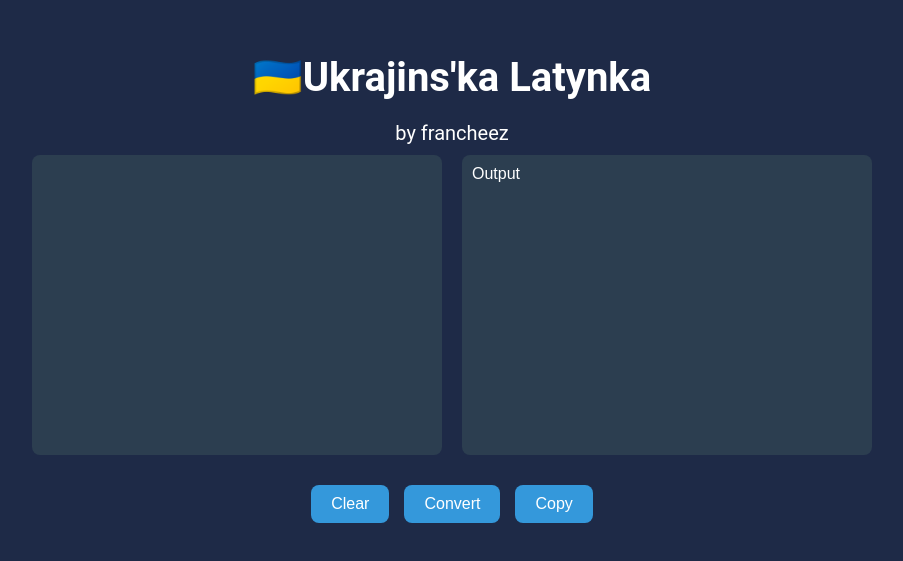
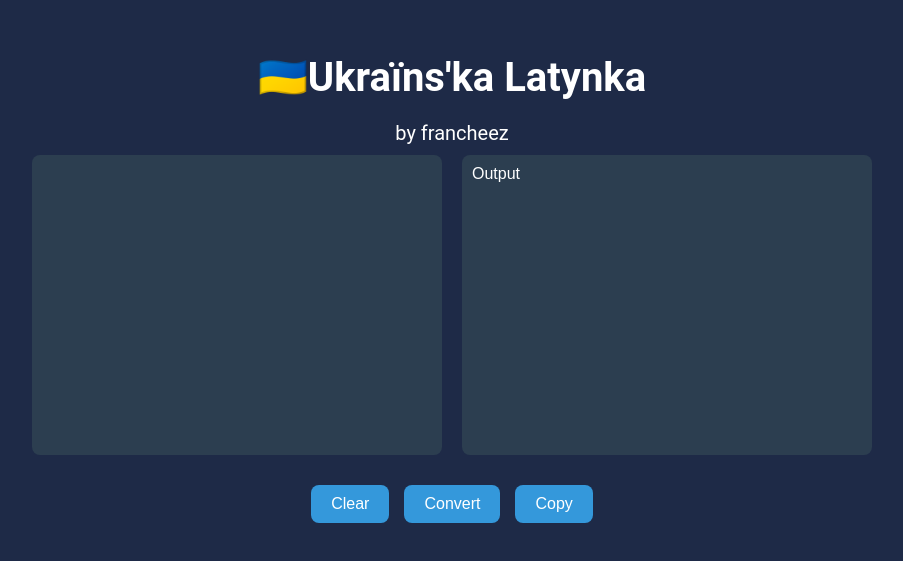
Before and after one commit to kiyetto/UkrainianLatinization, a plain HTML site: page index.html in a window 1280 px wide. Shown: the part 117-678 px from the top of the page, without its empty margins (188-1091 px from the left). Drawn offline with Linux system fonts and the light colour scheme.

Commit message:
Update index.html

```diff
--- a/index.html
+++ b/index.html
@@ -7,7 +7,7 @@
     <link rel="stylesheet" href="style.css">
 </head>
 <body>
-    <div id="title">🇺🇦Ukrajins'ka Latynka</div>
+    <div id="title">🇺🇦Ukraïns'ka Latynka</div>
     <div id="sub-title">by francheez</div>
     <div id="fields">
         <textarea id="input"></textarea>
```
